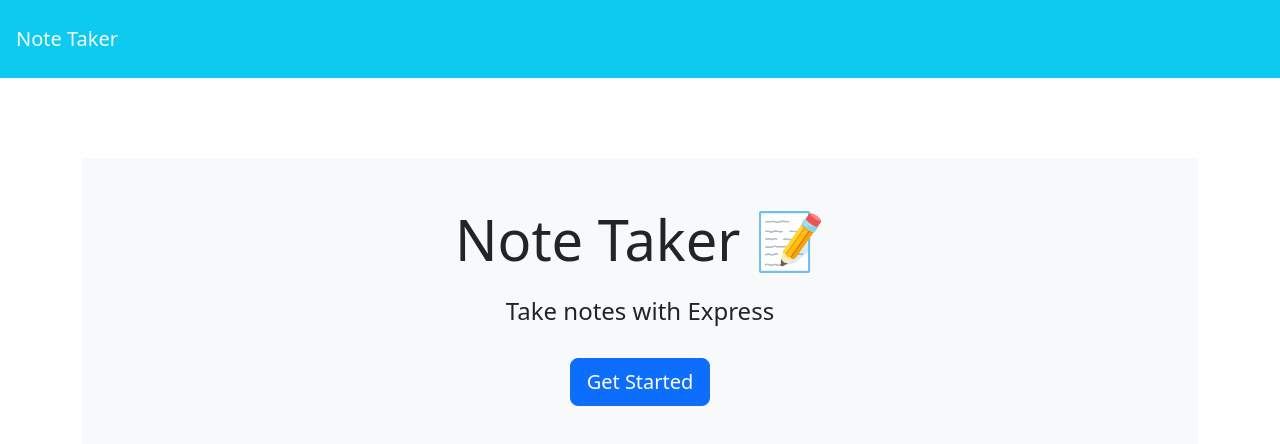
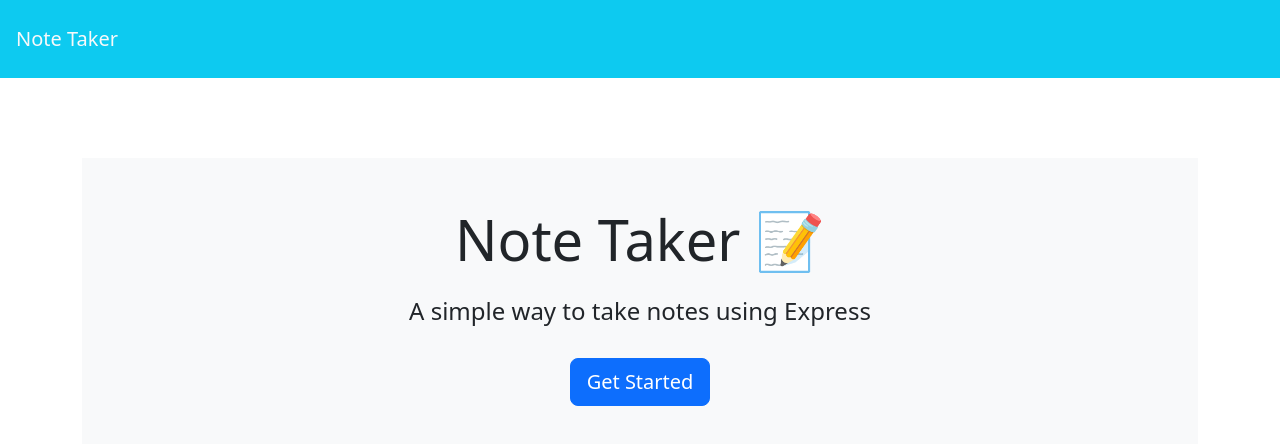
Before and after one commit to jesusprz24/Note-taker-redone, a plain HTML site: page public/index.html in a window 1280 px wide. Drawn offline with nearby package versions, Linux system fonts and the light colour scheme; no server answers.

Commit message:
playing around with the app design a little

```diff
--- a/public/index.html
+++ b/public/index.html
@@ -17,7 +17,7 @@
   <div class="container">
     <div style="margin-top: 80px;" class="text-center p-5 mb-4 bg-light">
       <h1 class="display-4">Note Taker <span role="img" aria-label="Memo">📝</span></h1>
-      <h4 class="mt-4">Take notes with Express</h4>
+      <h4 class="mt-4">A simple way to take notes using Express</h4>
       <a class="btn btn-primary btn-lg mt-4" href="/notes" role="button">Get Started</a>
     </div>
   </div>
```
